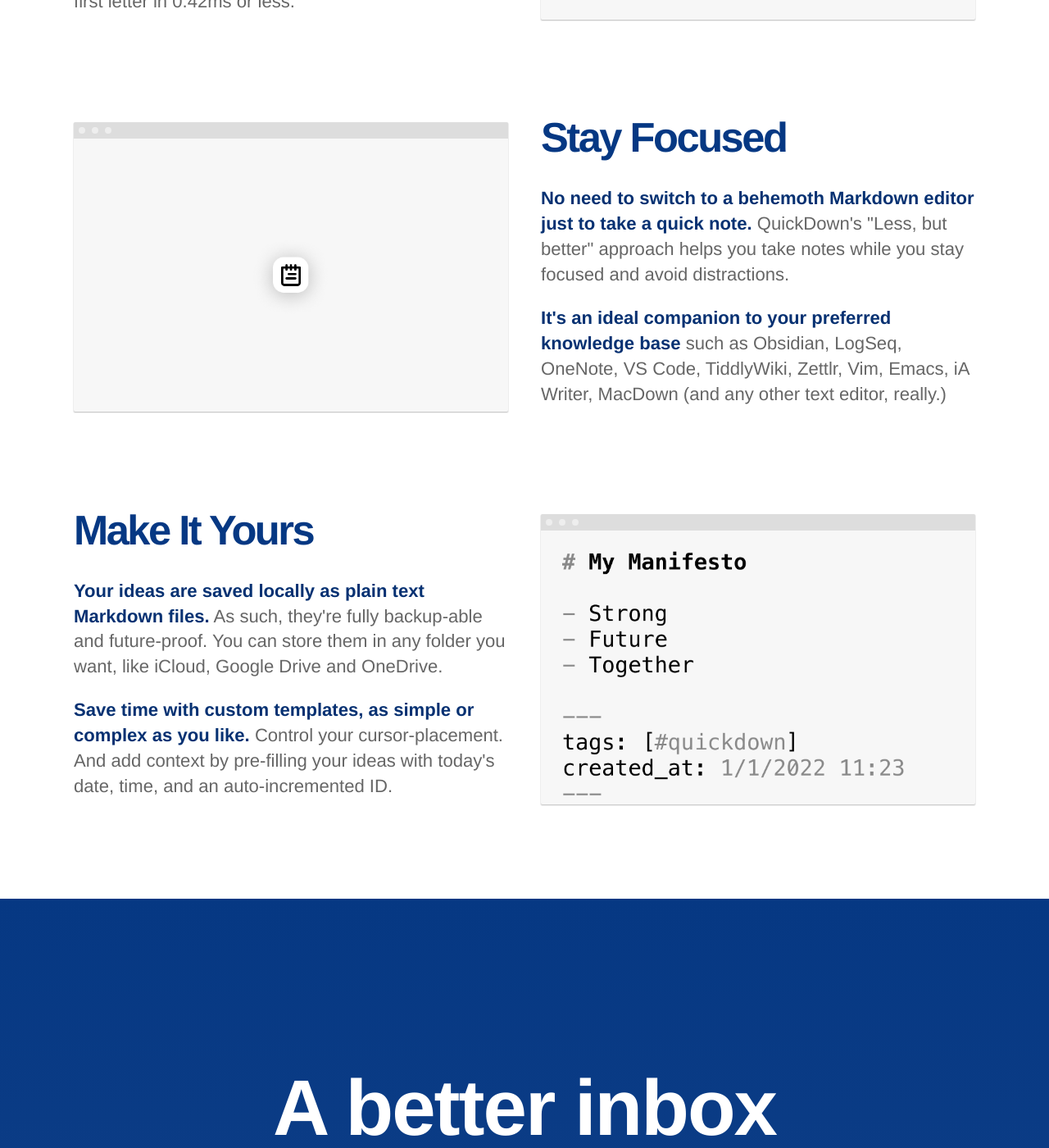
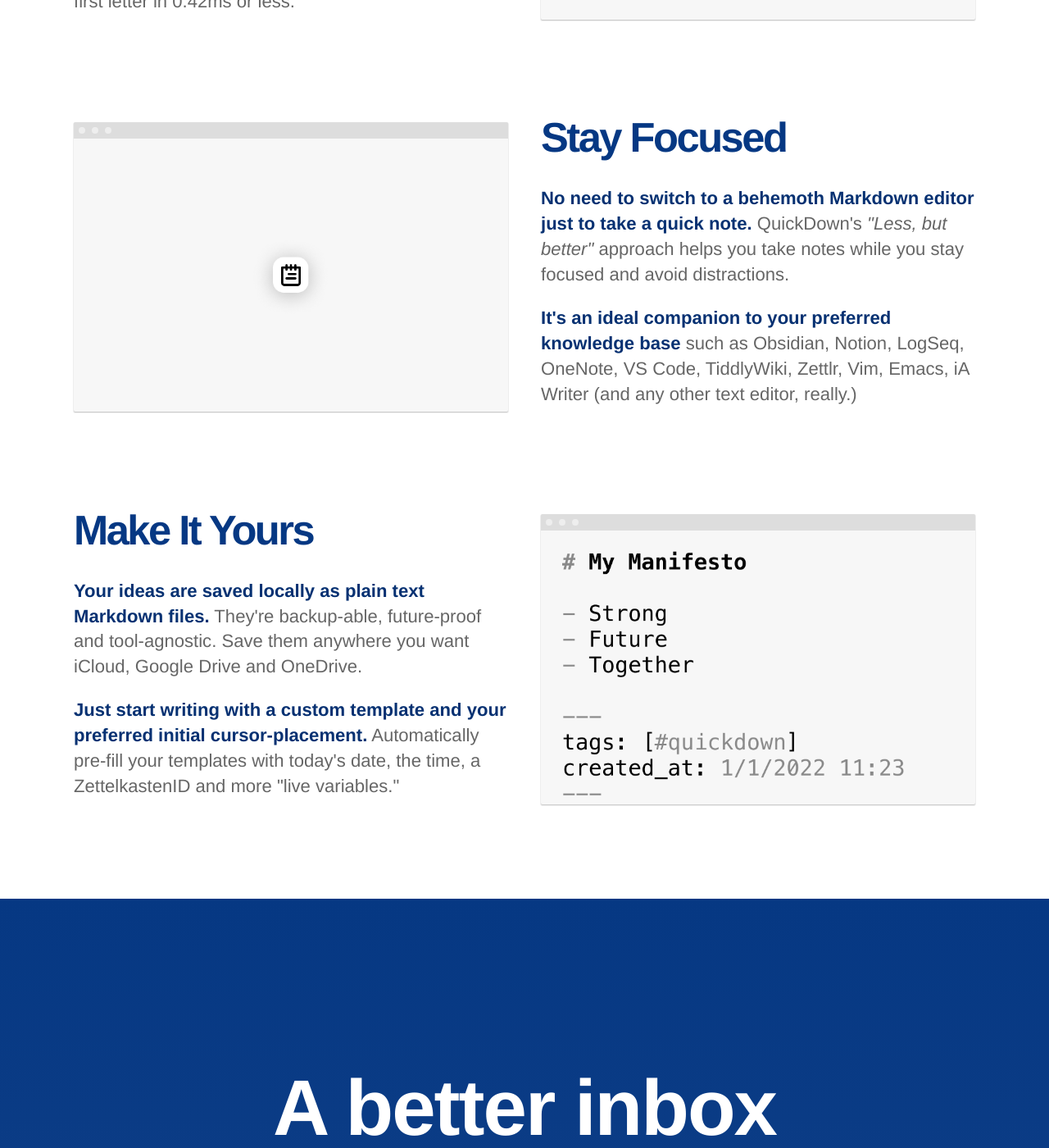
Before and after one commit to akaalias/getquickdown, a Jekyll site: the page built from index.html, in a window 1280 px wide and 1400 px high, scrolled down 1889 px. Shown: the whole window at 82% size. Built offline with Jekyll 4.4.1, drawn with Linux system fonts in a browser that asks for light colours; a script that is not in the unit is left out; the list of posts is cut into pages by our own code; some of the changed text lies outside the part shown.

Commit message:
Updates description

```diff
--- a/index.html
+++ b/index.html
@@ -27,7 +27,7 @@
 				<p>
 					<b>Write, edit and save your ideas without ever leaving your keyboard.</b>
 
-					QuickDown is built from the ground up to be keyboard-first to <i>feel</i> like a pen-and-paper notepad.
+					QuickDown is built keyboard-first to feel as reliable and straight-forward as a pen-and-paper notepad.
 				</p>
 
 				<p>
@@ -48,11 +48,11 @@
 				<h2 class="heading">Stay Focused</h2>
 				<p>
 					<b>No need to switch to a behemoth Markdown editor just to take a quick note.</b>
-					QuickDown's "Less, but better" approach helps you take notes while you stay focused and avoid distractions.
+					QuickDown's <i>"Less, but better"</i> approach helps you take notes while you stay focused and avoid distractions.
 				<p>
 					<b>It's an ideal companion to your preferred knowledge base</b>
 				such as
-				Obsidian, LogSeq, OneNote, VS Code, TiddlyWiki, Zettlr, Vim, Emacs, iA Writer, MacDown (and any other text editor, really.)
+				Obsidian, Notion, LogSeq, OneNote, VS Code, TiddlyWiki, Zettlr, Vim, Emacs, iA Writer (and any other text editor, really.)
 				</p>
 			</div>
 			<div class="image">
@@ -66,10 +66,10 @@
 			<div class="text">
 				<h2 class="heading">Make It Yours</h2>
 				<p>
-					<b>Your ideas are saved locally as plain text Markdown files.</b> As such, they're fully backup-able and future-proof. You can store them in any folder you want, like iCloud, Google Drive and OneDrive.
+					<b>Your ideas are saved locally as plain text Markdown files.</b> They're backup-able, future-proof and tool-agnostic. Save them anywhere you want iCloud, Google Drive and OneDrive.
 				</p>
 				<p>
-					<b>Save time with custom templates, as simple or complex as you like.</b> Control your cursor-placement. And add context by pre-filling your ideas with today's date, time, and an auto-incremented ID.
+					<b>Just start writing with a custom template and your preferred initial cursor-placement.</b> Automatically pre-fill your templates with today's date, the time, a ZettelkastenID and more "live variables."
 				</p>
 			</div>
 			<div class="image">
```
Also changed, not shown: 2 other files.
